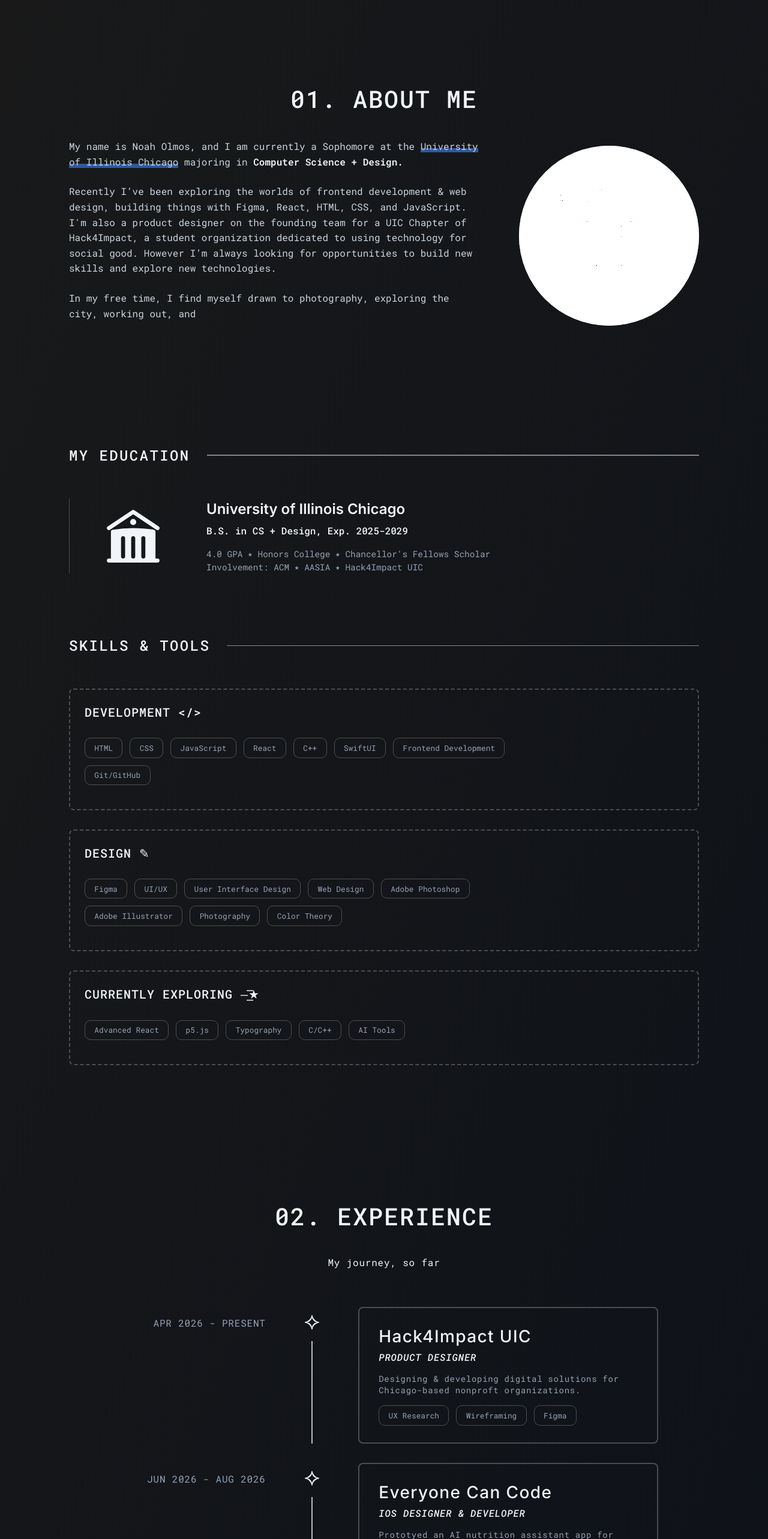
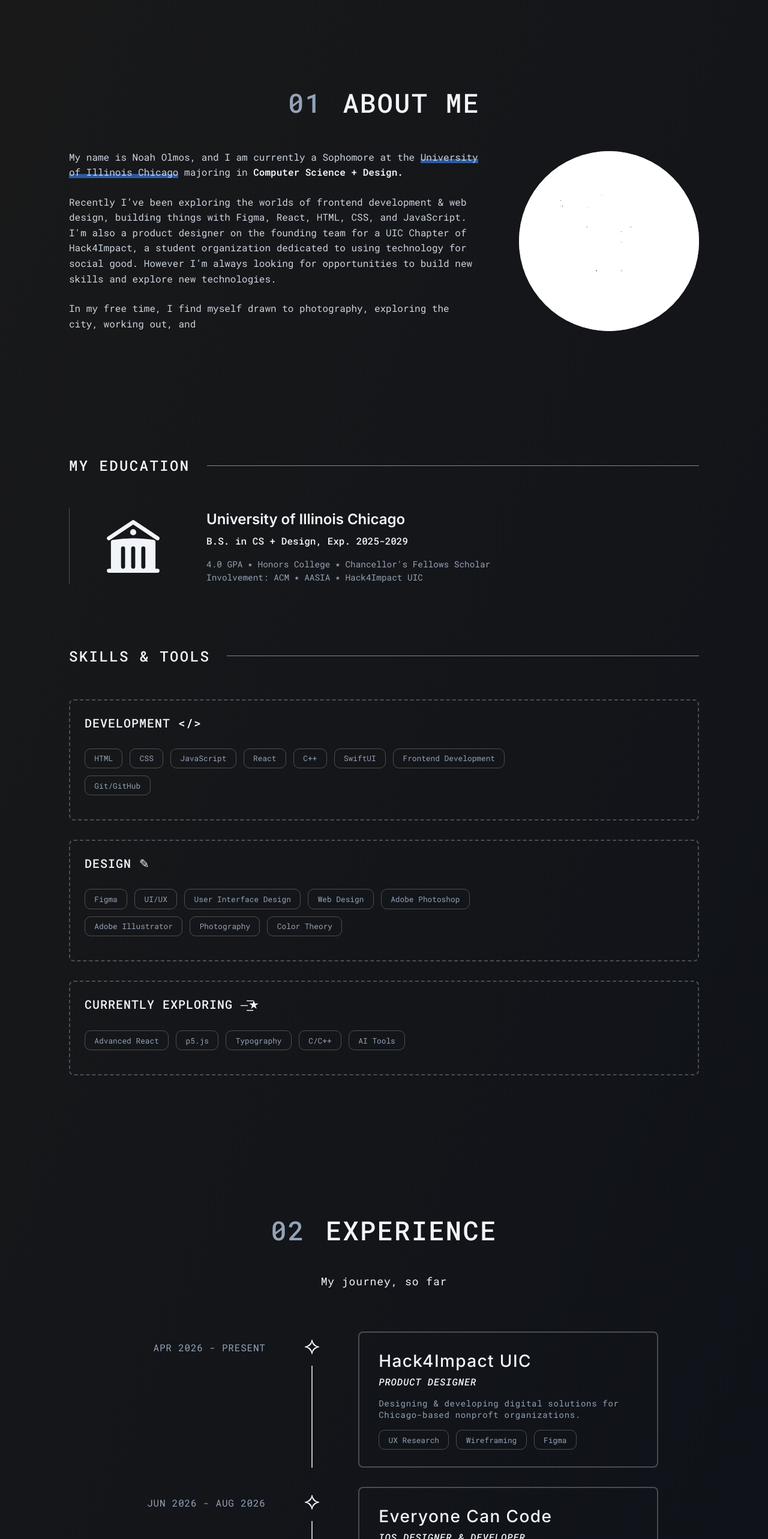
Before and after one commit to nnolmos1/personal-website-noah, a React (Vite) app: page / in a window 1280 px wide. Shown: the part 1040-3606 px from the top of the page at 60% size. Built offline with nearby package versions, Linux system fonts and the light colour scheme.

Commit message:
Heading Updates

```diff
--- a/src/components/About.jsx
+++ b/src/components/About.jsx
@@ -4,7 +4,7 @@ export default function About() {
     return (
         <section id="about" className="about">
 
-        <h2 className="section-heading">01. ABOUT ME</h2>
+        <h2 className="section-heading"><span className="section-number">01</span> ABOUT ME</h2>
 
         <div className="about-intro">
             <div className="about-text">
--- a/src/components/Contact.jsx
+++ b/src/components/Contact.jsx
@@ -1,9 +1,14 @@
 export default function Contact() {
     return (
         <section id="contact" className="contact">
-            <h3 className="section-heading"> 04. CONTACT </h3>
-            <p className="section-subheading"> Feel free to reach out!! Always happy to meet new people and chat about development and design :) </p>
-            <p className="section-subheading faded"> Roblox: HiWintry </p>
+            <h3 className="contact-heading"> 04 CONTACT </h3>
+            <p className="contact-text"> Feel free to reach out!! Always happy to meet new people and chat about development and design :) </p>
+
+            <div className="contact-info">
+                <p className="contact-email"> nnolmos1@gmail.com </p>
+            </div>
+
+            {/* <p className="faded"> Roblox: HiWintry </p> */}
         </section>
     )
 }
--- a/src/components/Experience.jsx
+++ b/src/components/Experience.jsx
@@ -3,7 +3,7 @@ import ExperienceCard from "./ExperienceCard";
 export default function Experience() {
     return (
         <section id="experience" className="experience">
-            <h2 className="section-heading"> 02. EXPERIENCE </h2>
+            <h2 className="section-heading"> <span className="section-number">02</span> EXPERIENCE </h2>
             <p className="section-subheading"> My journey, so far </p>
 
         <div className="experience-content">
--- a/src/components/Projects.jsx
+++ b/src/components/Projects.jsx
@@ -3,7 +3,7 @@ import ProjectCard from "./ProjectCard";
 export default function Projects() {
     return (
         <section id="projects" className="projects">
-            <h2 className="section-heading"> 03. PROJECTS </h2>
+            <h2 className="section-heading"> <span className="section-number">03</span> PROJECTS </h2>
 
             <div className="heading-divider">
                 <span className="divider-line"></span>
--- a/src/index.css
+++ b/src/index.css
@@ -132,10 +132,15 @@ body {
 .section-heading {
    font-family: 'Roboto Mono', monospace;
    text-align: center;
-   font-size: 2.5rem;
+   font-size: 2.75rem;
    letter-spacing: 0.05em;
-   margin-bottom: 1em;
+   margin-bottom: 0.75em;
    font-weight: 500;
+}
+
+.section-number {
+   color: #94a3b8;
+   margin-right: 0.125em;
 }
 
 .about-intro {
@@ -147,6 +152,7 @@ body {
 
 .about-text {
    max-width: 700px;
+   margin-top: 1em;
 }
 
 .about-text p {
@@ -302,7 +308,7 @@ body {
 .section-subheading {
    font-family: 'Roboto Mono', monospace;
    text-align: center;
-   font-size: 1rem;
+   font-size: 1.125rem;
    letter-spacing: 0.05em;
    margin: 1em auto 4em auto;
    max-width: 50vw;
@@ -536,6 +542,43 @@ body {
 
 /* CONTACT SECTION */
 
+.contact {
+   width: min(1050px, 90%);
+   margin: 0 auto;
+   padding: 5em 0;
+
+   display: flex;
+   flex-direction: column;
+   justify-content: center;
+   align-items: center;
+}
+
+.contact-heading {
+   font-family: 'Roboto Mono', monospace;
+   font-size: 2.5rem;
+   letter-spacing: 0.05em;
+   margin-bottom: 0.25em;
+   font-weight: 500;
+}
+
+.contact-text {
+   font-family: 'Roboto ', monospace;
+   font-size: 1.125rem;
+   letter-spacing: 0.05em;
+   margin-bottom: 0.5em;
+   font-weight: 500;
+   max-width: 700px;
+}
+
+.contact-email {
+   font-family: 'Inter', sans-serif;
+   font-size: 1rem;
+   letter-spacing: 0.05em;
+   margin-bottom: 0.5em;
+   font-weight: 500;
+   color: #94a3b8;
+}
+
 /* FOOTER SECTION */
 
 /* DESIGN COMPONENTS */
```
